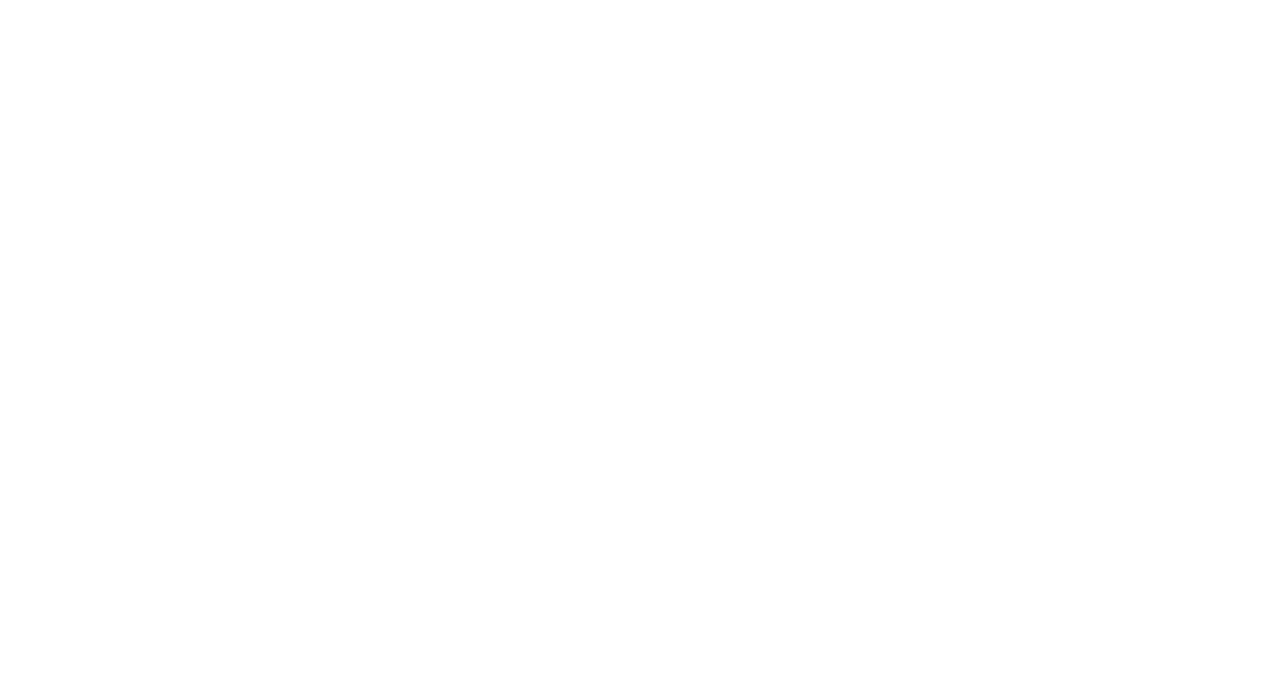
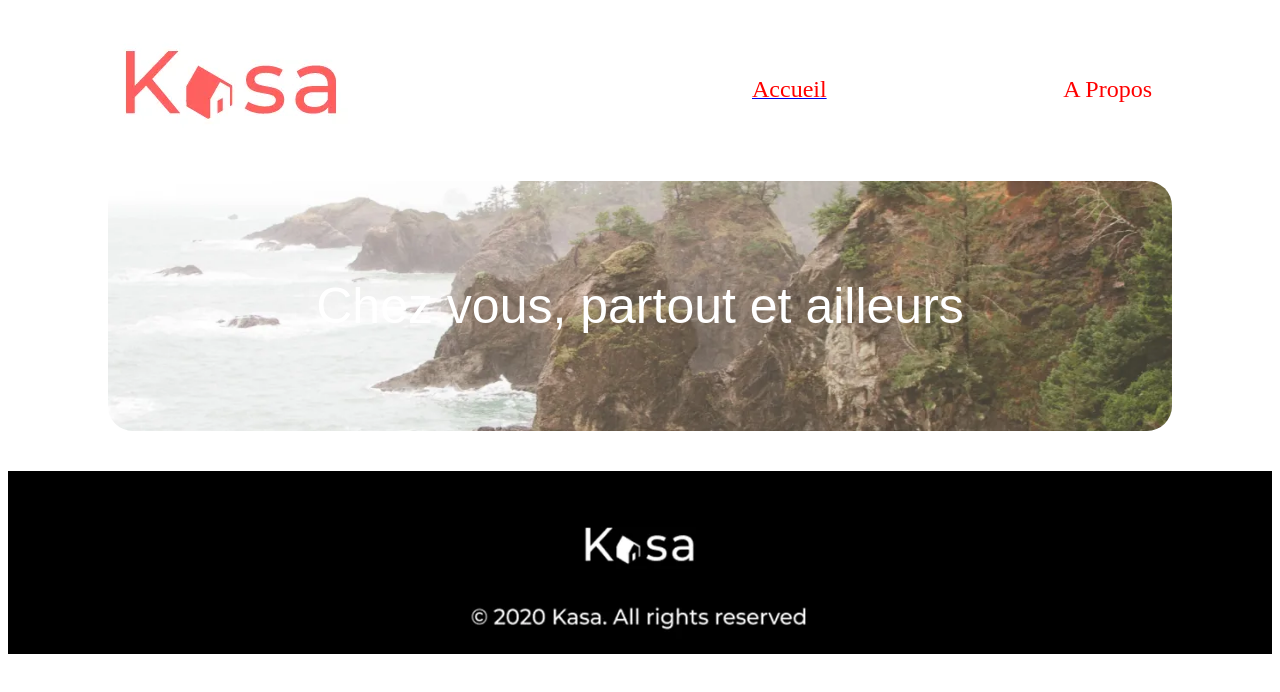
Before and after one commit to SpiderWeb-code/Projet-6_React, a React (Create React App) app: page /information in a window 1280 px wide. Before the commit this address had no page. Shown: the top 692 px of the page. Built offline with nearby package versions, Linux system fonts and the light colour scheme.

Commit message:
Ajout d'une page en +, ajout image

```diff
--- a/src/App.js
+++ b/src/App.js
@@ -2,6 +2,7 @@ import React from "react";
 import { BrowserRouter, Route, Routes } from "react-router-dom";
 import Home from '../src/Pages/page-accueil';
 import ArticlePage from "./Pages/page-article";
+import ProposPage from "./Pages/page-a_propos";
 
 function App() {
   return (
@@ -10,6 +11,7 @@ function App() {
         <Routes>
           <Route path="/" element={<Home />} />
           <Route path="/article/:id" element={<ArticlePage />} />
+          <Route path="/information" element={<ProposPage />} />
         </Routes>
       </BrowserRouter>
     </div>
--- /dev/null
+++ b/src/Pages/page-a_propos.jsx
@@ -0,0 +1,21 @@
+import React from "react";
+import Logo from "../Components/Logo/logo";
+import Nav from "../Components/Navigation/navigation";
+import Banner from "../Components/Banner/banner";
+import SectionImage from "../Components/SectionImage/section-image";
+
+function ProposPage(){
+    return(
+        <main id="main_page-article">
+      <header id="header">
+        <Logo />
+        <Nav />
+      </header>
+      <section>
+        <SectionImage />
+      </section>
+      <Banner />
+    </main>
+    )
+}
+export default ProposPage
```
Also changed, not shown: src/Components/Data/image-section-page-info.webp (added).
